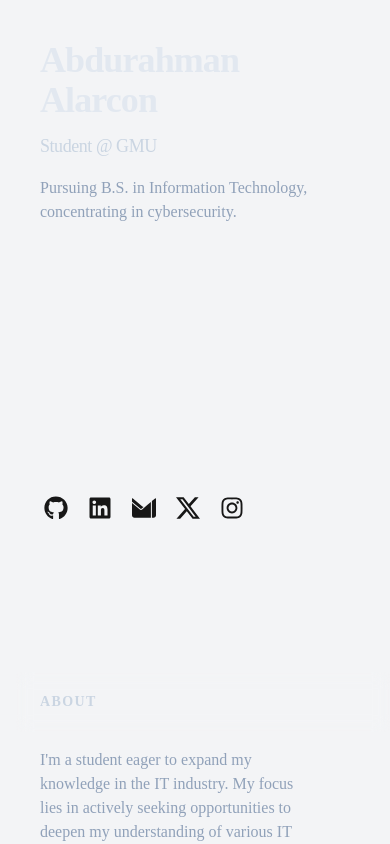
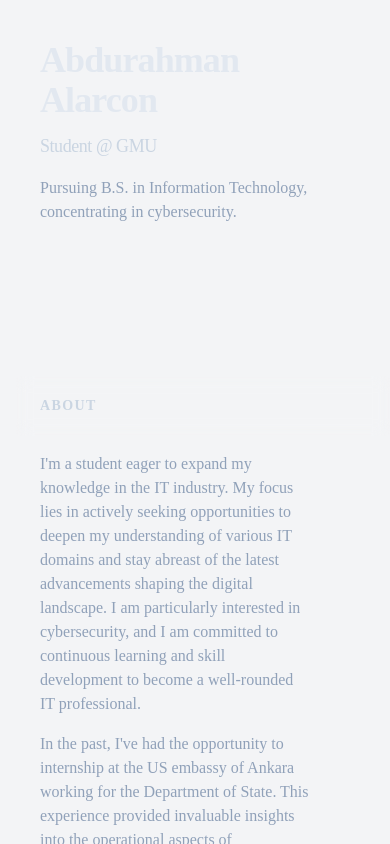
Before and after one commit to isoala/next-app, a Next.js app: page / in a window 390 px wide. Shown: the top 844 px of the page. Built offline with nearby package versions, Linux system fonts and the light colour scheme.

Commit message:
next app fixed screen sizing adjustment

```diff
--- a/src/app/page.tsx
+++ b/src/app/page.tsx
@@ -100,8 +100,8 @@ const Home = () => {
           </ul>
         </nav>
       </div>
-        <div className="mt-60 md:mt-60 sm:mt-6 flex md:block">
-          <ul className="ml-1 mt-8 items-center flex" aria-label="Social media">
+      <div className="mt-60 md:mt-60 sm:mt-6 hidden md:block">
+      <ul className="ml-1 mt-8 items-center flex" aria-label="Social media">
             <li className="mr-5 shrink-0 text-xs">
               <a
                 className="block hover:text-slate-200"
```
